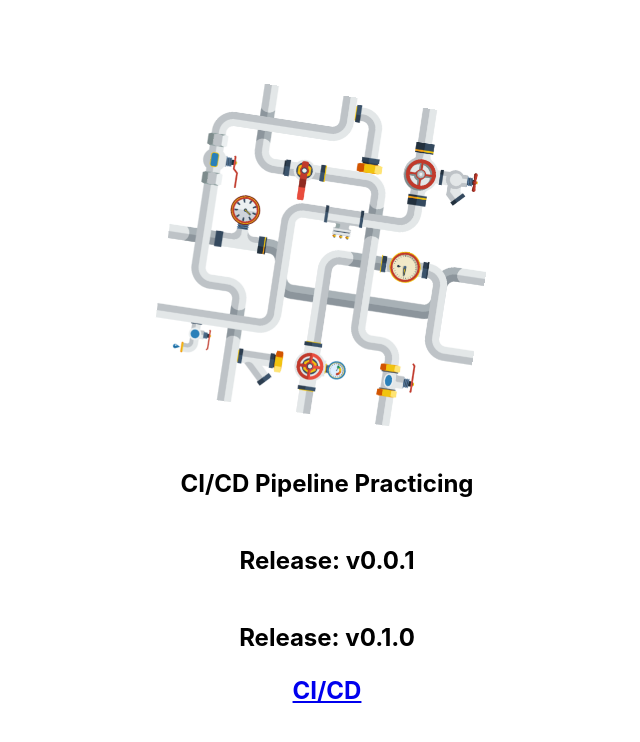
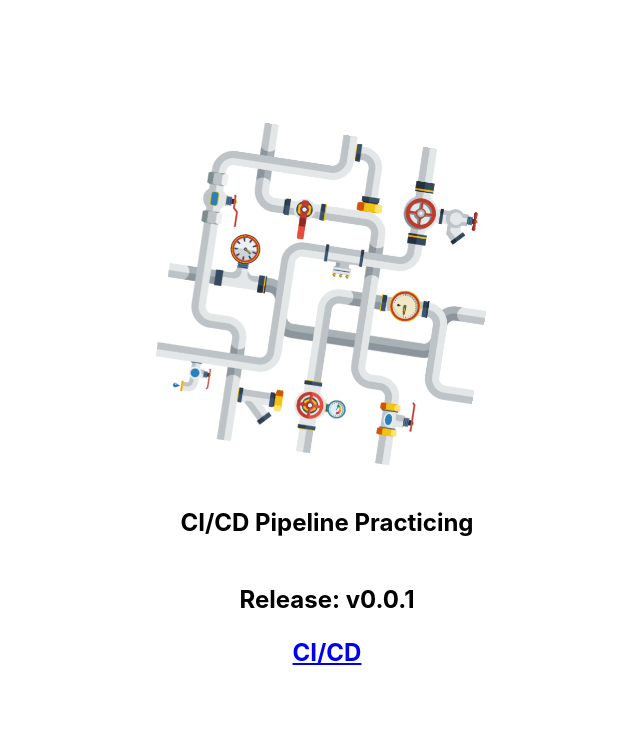
Before and after one commit to MarianaLozynska/ci-cd-pipeline, a React (Create React App) app: page / in a window 1280 px wide. Shown: the top 742 px of the page, without its empty margins (313-953 px from the left). Built offline with nearby package versions, Linux system fonts and the light colour scheme.

Commit message:
feat: checking

```diff
--- a/src/App.js
+++ b/src/App.js
@@ -8,7 +8,7 @@ function App() {
         <img src={pipeline} className="App-logo" alt="logo" />
         <p>CI/CD Pipeline Practicing</p>
         <p>Release: v0.0.1</p>
-        <p>Release: v0.1.0</p>
+        {/* <p>Release: v0.1.0</p> */}
         <a
           className="CI/CD-link"
           href="https://en.wikipedia.org/wiki/CI/CD"
```
